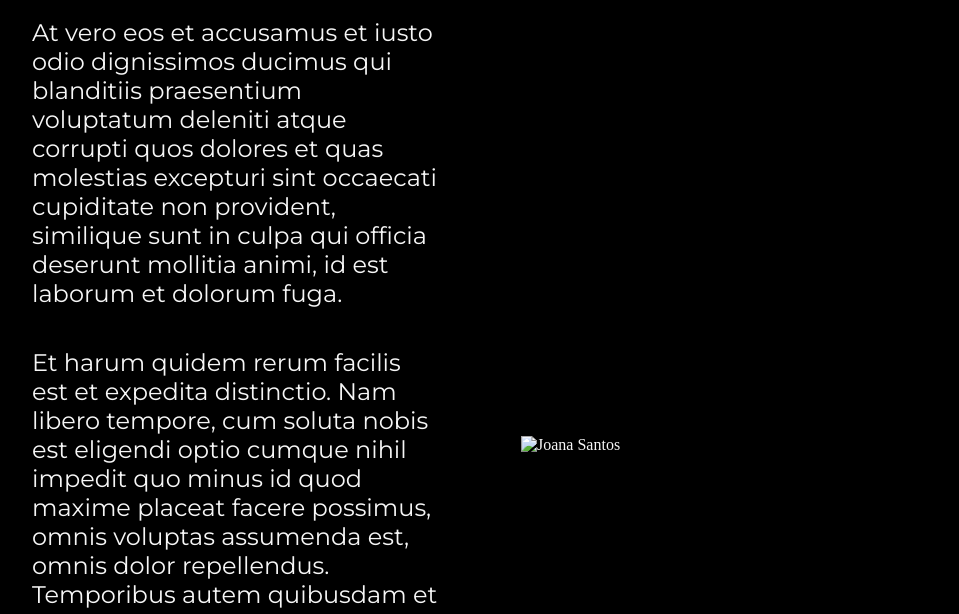
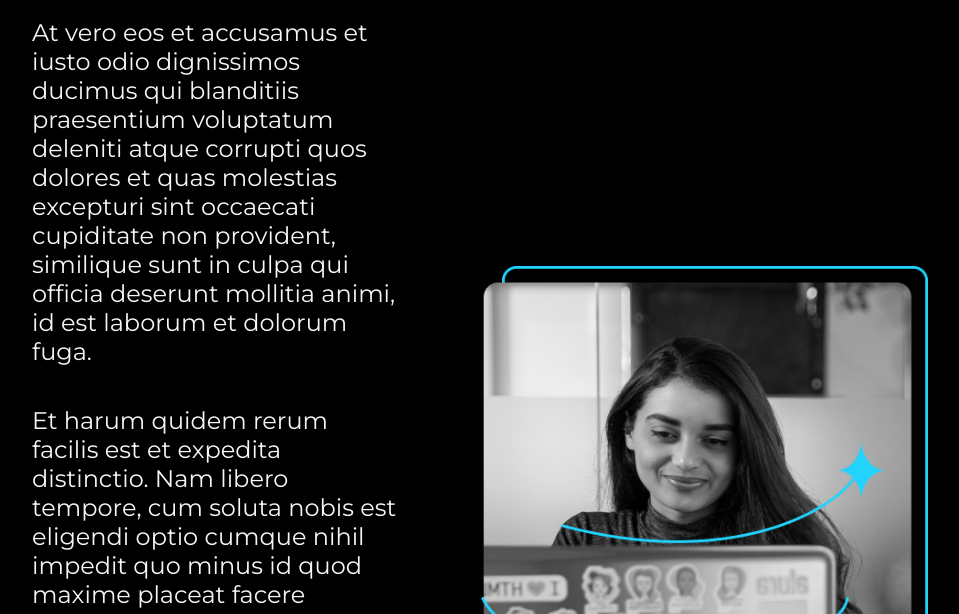
Before and after one commit to GabrielSaretto/meuprimeirotrabalho, a plain HTML site: page about.html in a window 1280 px wide. Shown: the part 186-800 px from the top of the page, without its empty margins (160-1119 px from the left). Drawn offline with nearby package versions, Linux system fonts and the light colour scheme.

Commit message:
Image
Resolvido erro no codigo da imagem

```diff
--- a/about.html
+++ b/about.html
@@ -20,7 +20,7 @@
                 <p class="apresentacao__conteudo_texto">At vero eos et accusamus et iusto odio dignissimos ducimus qui blanditiis praesentium voluptatum deleniti atque corrupti quos dolores et quas molestias excepturi sint occaecati cupiditate non provident, similique sunt in culpa qui officia deserunt mollitia animi, id est laborum et dolorum fuga.</p>
                 <p class="apresentacao__conteudo_texto">Et harum quidem rerum facilis est et expedita distinctio. Nam libero tempore, cum soluta nobis est eligendi optio cumque nihil impedit quo minus id quod maxime placeat facere possimus, omnis voluptas assumenda est, omnis dolor repellendus. Temporibus autem quibusdam et aut officiis debitis aut rerum necessitatibus saepe eveniet ut et voluptates repudiandae sint et molestiae non recusandae. Itaque earum rerum hic tenetur a sapiente delectus, ut aut reiciendis voluptatibus maiores alias consequatur aut perferendis doloribus asperiores ipsum delis forum birol parela maxime infena. Excepteur sint occaecat cupidatat non.</p>
          </section>
-         <img class="apresentacao__image" src="./sassents/imagem.png" alt="Joana Santos">
+         <img class="apresentacao__image" src="./assents/imagem.png" alt="Joana Santos">
     </main>
     <footer>
         <footer class="rodape">
```
Also changed, not shown: index.html (+1 -1 lines).
